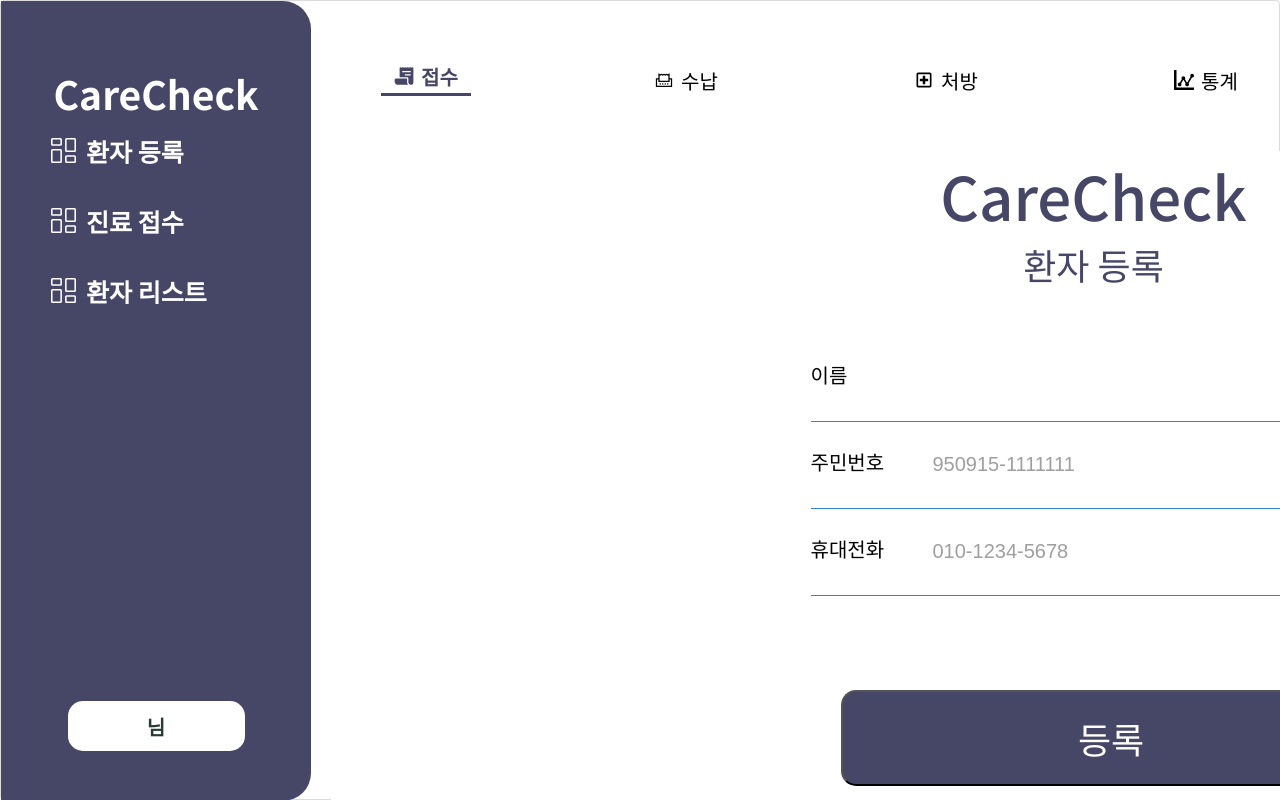
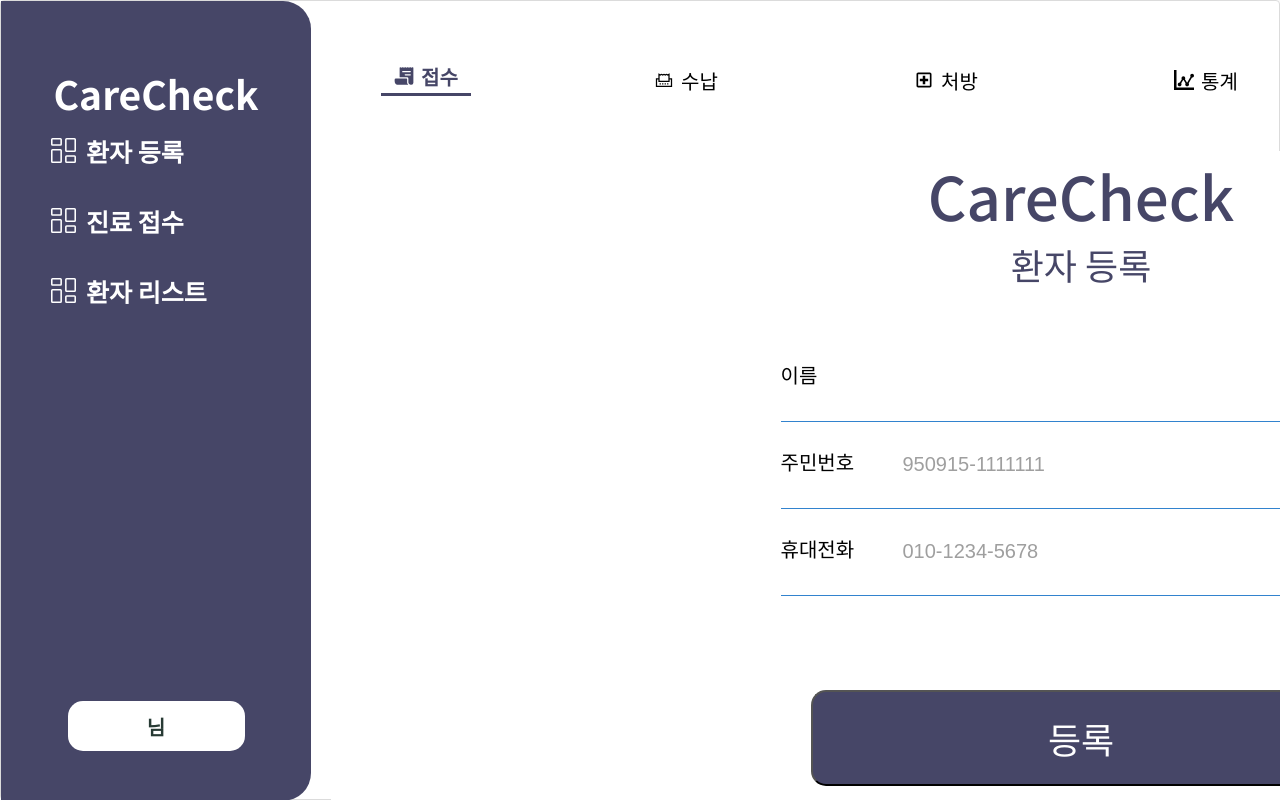
Before and after one commit to CareCheck-KoreaIT/CareCheck_koreaIt_front, a React (Vite) app: page /patient in a window 1280 px wide. Built offline with nearby package versions, Linux system fonts and the light colour scheme; no server answers; what @react-pdf/renderer would draw is missing.

Commit message:
환자등록, 진료접수 - titleGroup, inputGroup, button margin 삭제

```diff
--- a/src/pages/AdminUserInfoPage/style.js
+++ b/src/pages/AdminUserInfoPage/style.js
@@ -141,6 +141,7 @@ export const userListContainer = css`
                 width: 4rem;
                 height: 2rem;
                 cursor: pointer;
+
                 &:nth-of-type(1),
                 &:nth-of-type(2) {
                     background-color: #464667;
--- a/src/pages/MedicalReceptionPage/style.js
+++ b/src/pages/MedicalReceptionPage/style.js
@@ -17,7 +17,6 @@ export const titleGroup = css`
   justify-content: center;
   flex-direction: column;
   box-sizing: border-box;
-  margin-left: 2.5rem;
 `;
 
 export const title1 = css`
@@ -45,7 +44,6 @@ export const inputGroup = css`
   justify-content: center;
   flex-direction: column;
   box-sizing: border-box;
-  margin-left: 6rem;
   width: 60rem;
   height: 35rem;
 `;
@@ -98,7 +96,6 @@ export const button = css`
     align-items: center;
     width: 54rem;
     height: 9.6rem;
-    margin-left: 6rem;
     background-color: #464667;
     outline: none;
     border-radius: 1.5rem;
--- a/src/pages/PatientRegistrationPage/style.js
+++ b/src/pages/PatientRegistrationPage/style.js
@@ -17,7 +17,6 @@ export const titleGroup = css`
   justify-content: center;
   flex-direction: column;
   box-sizing: border-box;
-  margin-left: 2.5rem;
 `;
 
 export const title1 = css`
@@ -45,7 +44,6 @@ export const inputGroup = css`
   justify-content: center;
   flex-direction: column;
   box-sizing: border-box;
-  margin-left: 6rem;
   width: 65rem;
   height: 35rem;
 `;
@@ -133,7 +131,6 @@ export const button = css`
     align-items: center;
     width: 54rem;
     height: 9.6rem;
-    margin-left: 6rem;
     background-color: #464667;
     outline: none;
     border-radius: 1.5rem;
```
